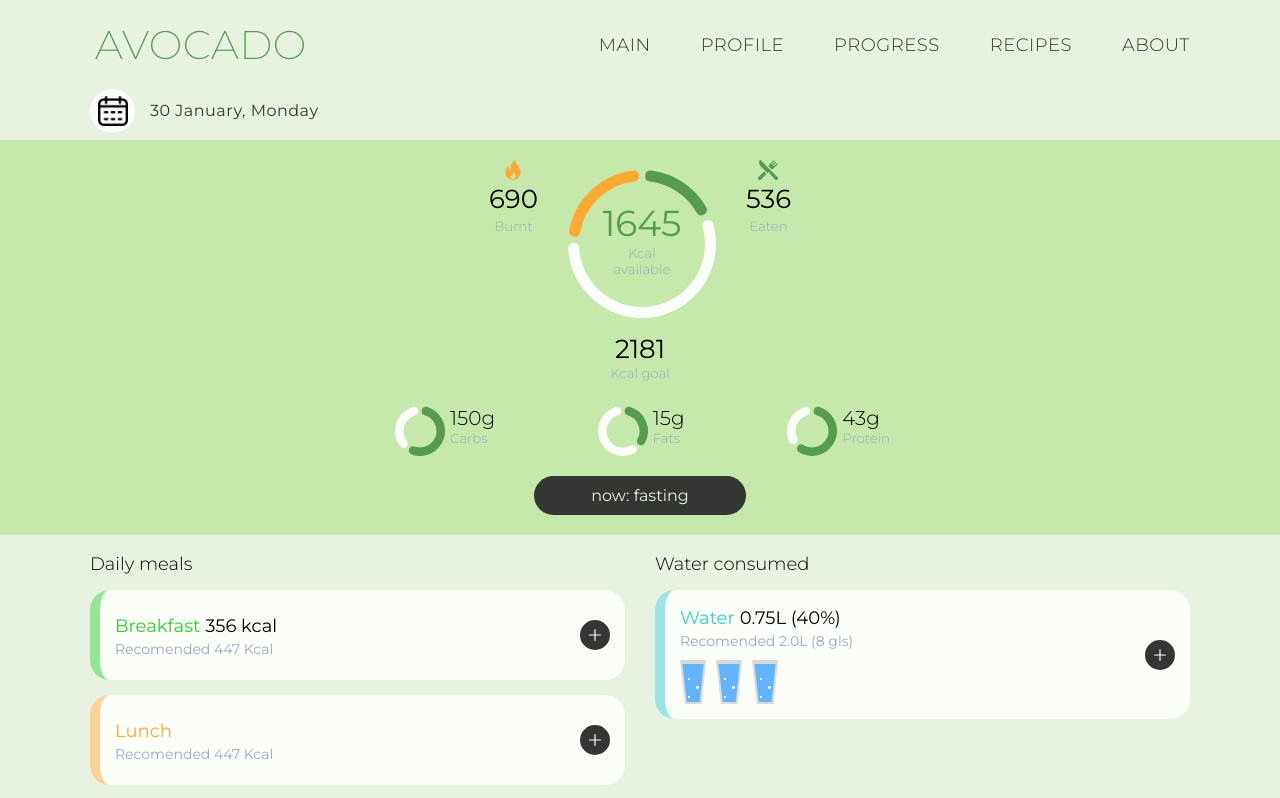
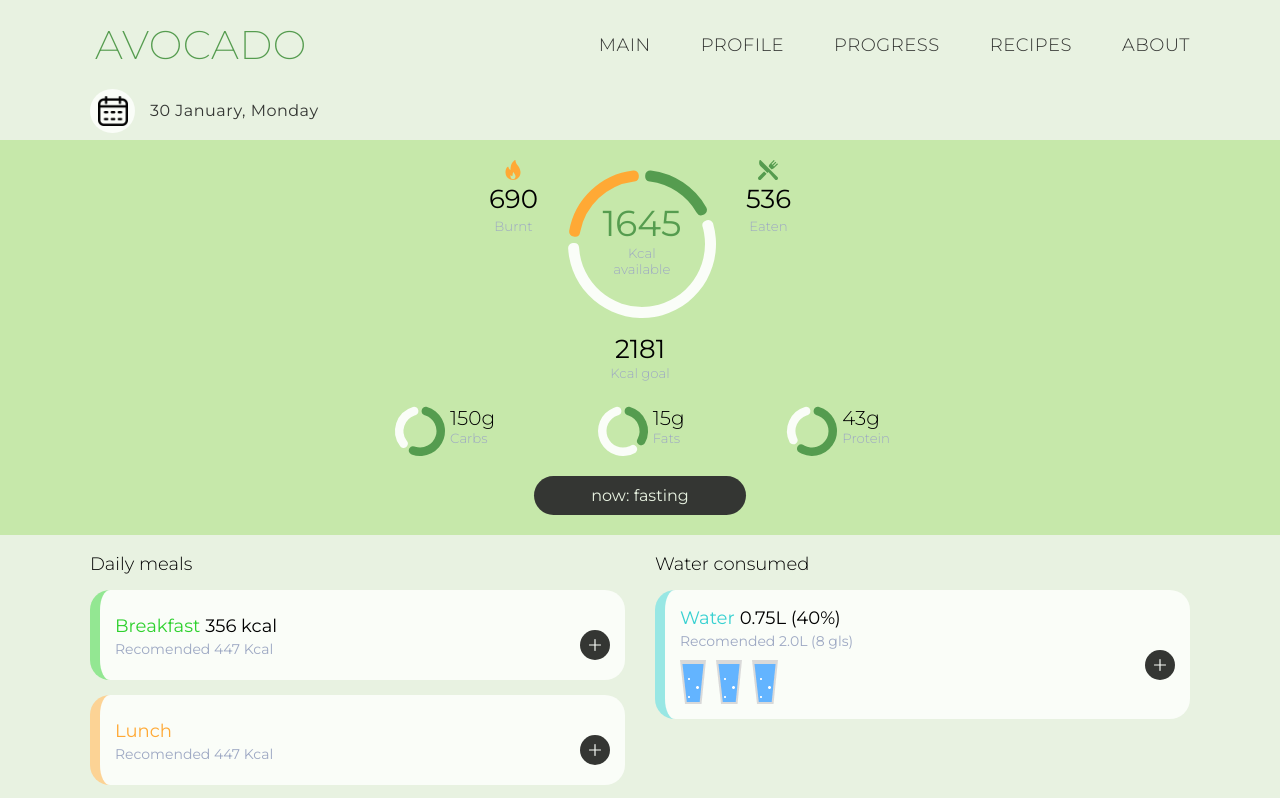
Before and after one commit to mitjasha/avocado, a React (Create React App) app: page /main in a window 1280 px wide. Shown: the top 798 px of the page. Built offline with nearby package versions, Linux system fonts and the light colour scheme.

Commit message:
feat: add link to events

```diff
--- a/src/components/DailyEventWrapper/DailyEventWrapper.scss
+++ b/src/components/DailyEventWrapper/DailyEventWrapper.scss
@@ -94,3 +94,18 @@ h4,
   align-items: center;
   height: 60px;
 }
+
+.add-event__button {
+  width: 30px;
+  height: 30px;
+  border: 0;
+  border-radius: 50px;
+  background-color: $dark-color;
+  cursor: pointer;
+
+  &:hover {
+    width: 35px;
+    height: 35px;
+    transition: 0.4s all ease;
+  }
+}
--- a/src/components/DailyEventWrapper/DailyEventWrapper.tsx
+++ b/src/components/DailyEventWrapper/DailyEventWrapper.tsx
@@ -1,7 +1,7 @@
 import React from "react";
-import PlusMinusButton from "../Buttons/PlusMinusButton/PlusMinusButton";
 import plus from "../../assets/svg/plus-light.svg";
 import "./DailyEventWrapper.scss";
+import Button from "../Buttons/Button/Button";
 
 export interface DailyEventWrapperProps {
   title: string;
@@ -35,9 +35,9 @@ const DailyEventWrapper: React.FC<DailyEventWrapperProps> = ({
       <div className="add-remove-events">
         {minusButton}
         {curWeight}
-        <PlusMinusButton>
+        <Button to="/event" className="add-event__button">
           <img src={plus} alt="plus" className="plus-minus-img" />
-        </PlusMinusButton>
+        </Button>
       </div>
     </div>
   );
```
